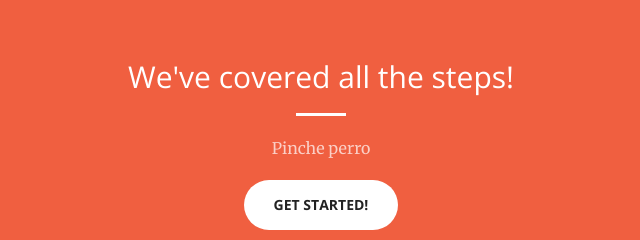
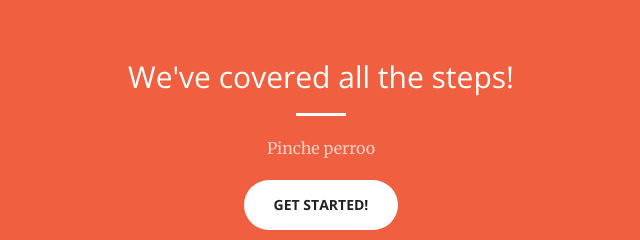
Before and after one commit to przalan12/CSCE412Project3, a plain HTML site: page index.html in a window 1280 px wide. Shown: the part 840-1080 px from the top of the page, 319-959 px from the left. Drawn offline with nearby package versions, Linux system fonts and the light colour scheme.

Commit message:
adding text

```diff
--- a/index.html
+++ b/index.html
@@ -88,7 +88,7 @@
                 <div class="col-lg-8 col-lg-offset-2 text-center">
                     <h2 class="section-heading">We've covered all the steps!</h2>
                     <hr class="light">
-                    <p class="text-faded">Pinche perro</p>
+                    <p class="text-faded">Pinche perroo</p>
                     <a href="#" class="btn btn-default btn-xl">Get Started!</a>
                 </div>
             </div>
```
